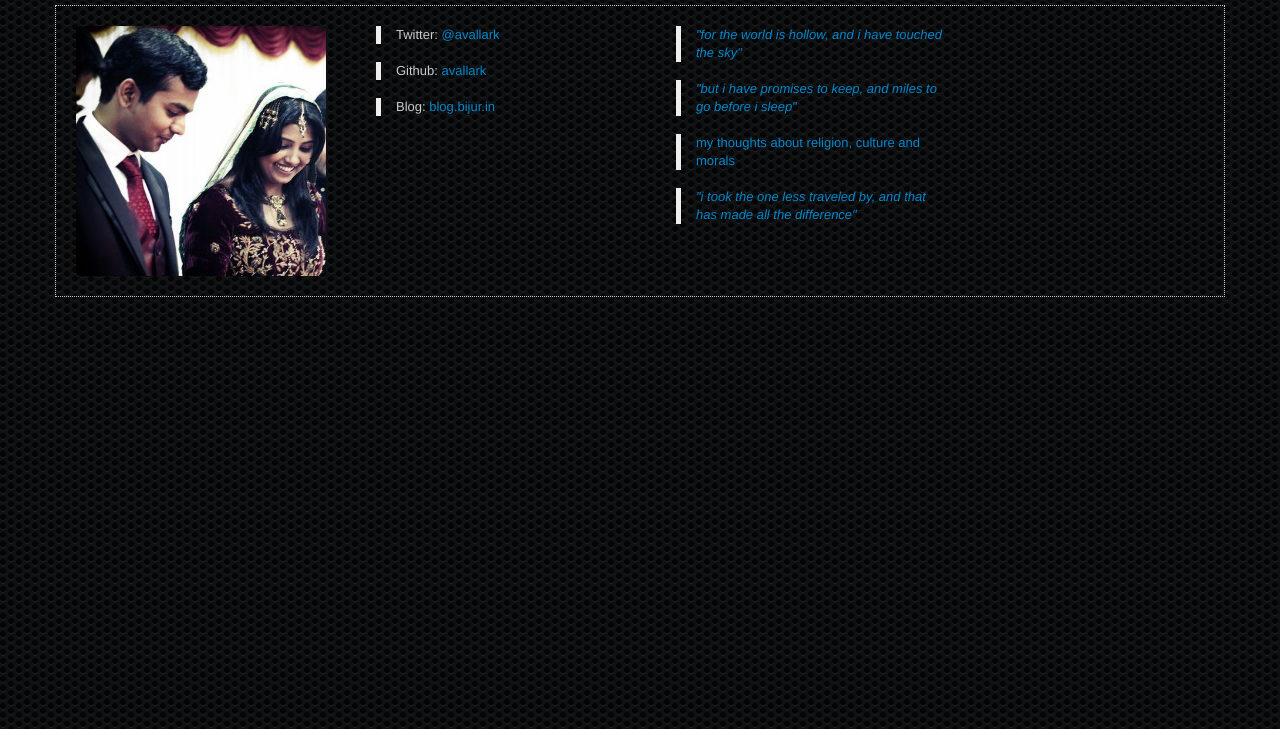
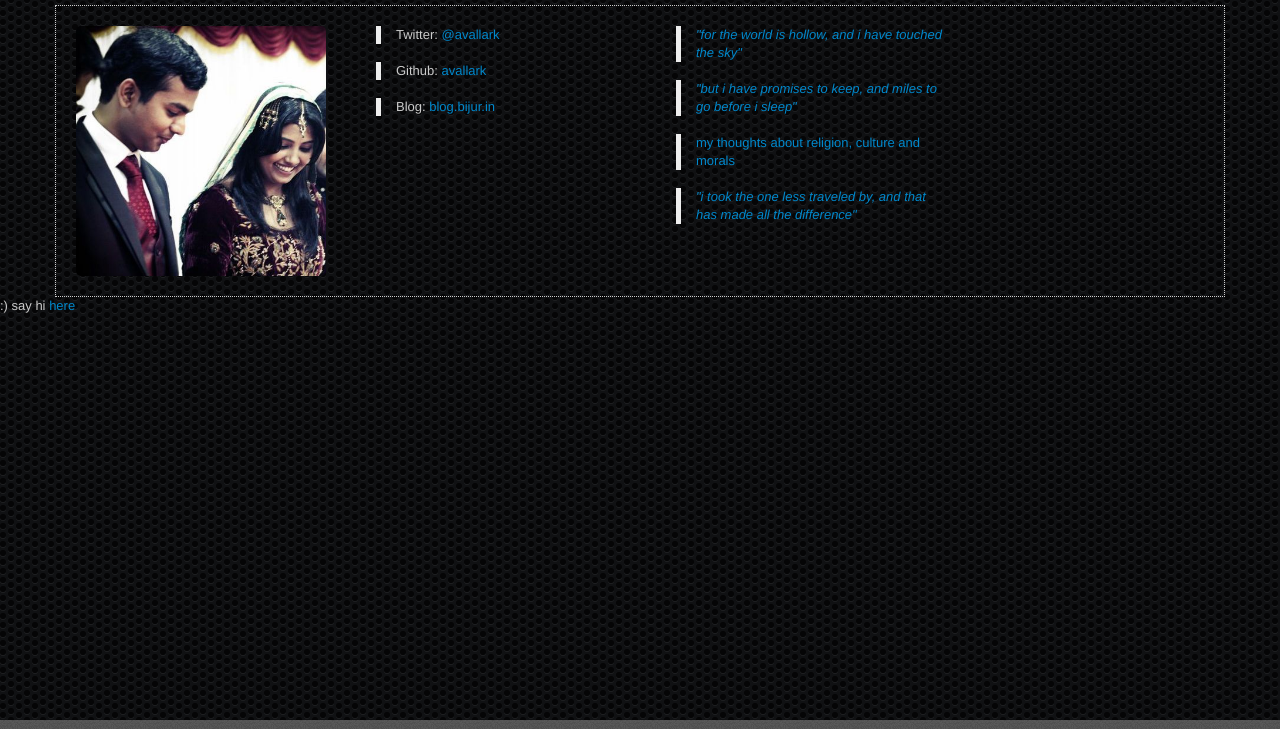
Before and after one commit to avallark/bijur_in, a plain HTML site: page index.html in a window 1280 px wide. Shown: the part 71-800 px from the top of the page. Drawn offline with Linux system fonts and the light colour scheme.

Commit message:
added footer

```diff
--- a/index.html
+++ b/index.html
@@ -40,6 +40,9 @@
 
       </article>
     </div>
+	<footer>
+	<p>:) say hi <a href="http://twitter.com/avallark">here</a></p>
+	</footer>
     <script src="js/bootstrap.js" type="text/javascript"/>
     <script src="js/jquery.js" type="text/javascript" />
   </body>
```
